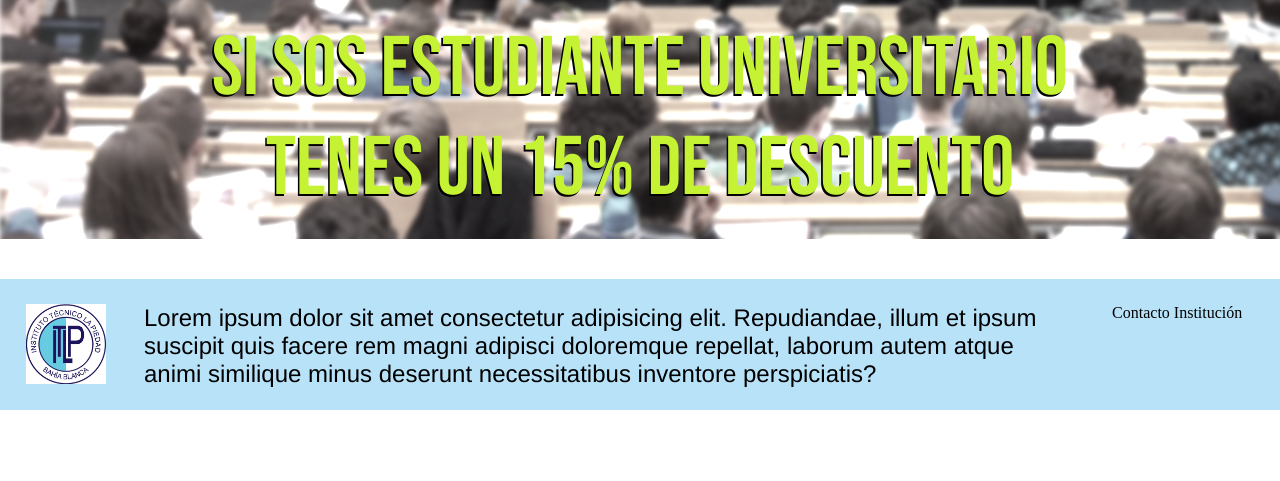
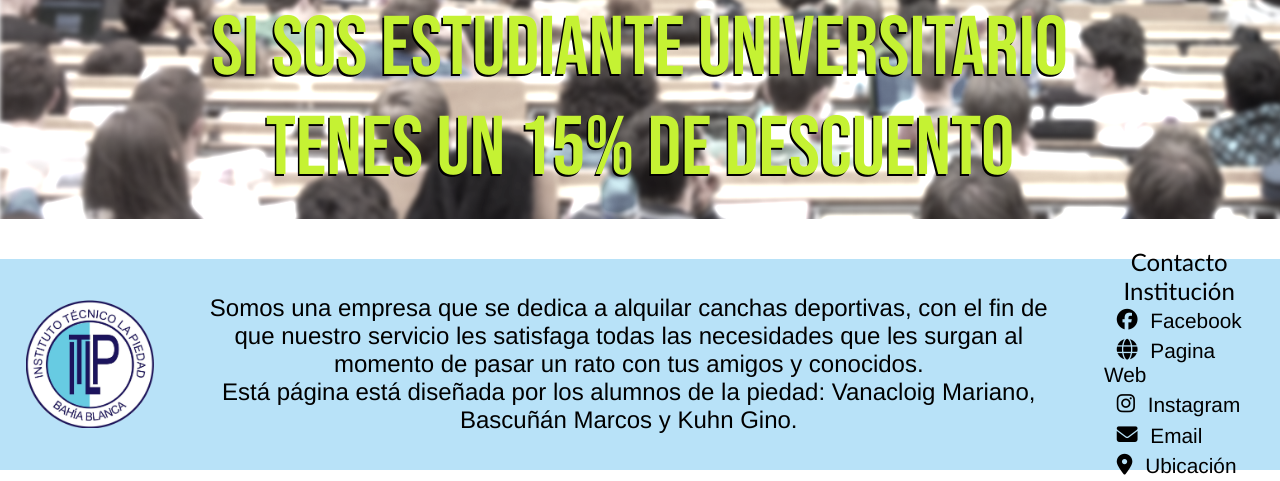
Before and after one commit to camiloCanclini/Proyecto-Mariano-Vanacloig-2022, a PHP site: page / in a window 1280 px wide. Shown: the part 3422-3903 px from the top of the page. Before the commit the page ends 3832 px from the top, so only its background shows below. Run offline with PHP 8.4, Linux system fonts and the light colour scheme; some libraries are stand-ins or nearby versions.

Commit message:
Pagina de entrada terminada | Faltaria agregar js en la tabla de canchas | Empezando con Backend

```diff
--- a/css/styles.css
+++ b/css/styles.css
@@ -381,7 +410,7 @@
 
 footer{
     background-color: var(--primary-color);
-    height: 10vh;
+    height: 20vh;
     padding: 2vw;
     display: flex;
 
@@ -395,7 +424,52 @@
     font-size: 3vh;
     font-family: 'Franklin Gothic Medium', 'Arial Narrow', Arial, sans-serif;
     margin: 0px 3vw;
+    text-align: center;
+    display: flex;
+    align-items: center;
+    justify-content: center;
 }
 footer > div{
     width: 30vw;
+    height: 100%;
+    display: flex;
+    flex-direction: column;
+    align-items: center;
+    justify-content: center;
 }
+footer > div > p{
+    font-size: 3vh;
+    font-family: 'Trebuchet MS', 'Lucida Sans Unicode', 'Lucida Grande', 'Lucida Sans', Arial, sans-serif;
+    text-align: center;
+}
+footer > div > ul{
+    display: flex;
+    flex-direction: column;
+    align-items: center;
+    justify-content: center;
+    text-align: left;
+    padding: 0;
+    margin: 0;
+    width: 100%;
+    font-family: 'Franklin Gothic Medium', 'Arial Narrow', Arial, sans-serif;
+}
+footer > div > ul > li{
+    display: inline-block;
+    width: 100%;
+    margin: .4vh 0;
+    font-size: 130%;
+}
+footer > div > ul > li i{
+    float: left;
+    margin: 0 1vw;
+}
+footer a{
+    color: #000;
+    text-decoration: none;
+}
+footer a:visited{
+    color: #000;
+}
+footer a:link{
+    color: #000;
+}
--- a/index.html
+++ b/index.html
@@ -23,6 +23,10 @@
                 <a href=""><i class="fa-brands fa-instagram"></i></a>
             </li>
         </ul>
+        <div id="header_login-box">
+            <div><a href="">Ingresar</a><i></i></div>
+            <div><a href="">Registrarse</a><i></i></div>
+        </div>
     </header>
     <nav>
         <ul>
@@ -58,12 +62,12 @@
                 </div>
                 <div class="main_about-us_card-info">
                     <img src="images/photos/about-us-card2.jpeg" alt="">
-                    <h3>Descuentos</h3>
+                    <h3>Bonificaciones Afiliados</h3>
                     <div>
                         <ul>
-                            <li> FOOTBALL </li>
-                            <li> BASKET </li>
-                            <li> VOLLEY </li>
+                            <li><i class="fa-solid fa-trophy"></i><span>Torneos</span></li>
+                            <li><i class="fa-solid fa-percent"></i><span>Descuentos</span></li>
+                            <li><i class="fa-solid fa-hand-holding-heart"></i><span>Promos</span></li>
                         </ul>
                     </div>
                 </div>
@@ -157,11 +161,28 @@
         <p>Si sos estudiante universitario tenes un 15% de descuento</p>
     </aside>
     <footer>
-        <img src="images/logos/logoITLP.jpg" alt="">
-        <p>Lorem ipsum dolor sit amet consectetur adipisicing elit. Repudiandae, illum et ipsum suscipit quis facere rem magni adipisci doloremque repellat, laborum autem atque animi similique minus deserunt necessitatibus inventore perspiciatis?</p>
+        <img src="images/logos/logoITLP.png" alt="">
+        <p id="footer_description">Somos una empresa que se dedica a alquilar canchas deportivas, con el fin de que nuestro servicio les satisfaga todas las necesidades que les surgan al momento de pasar un rato con tus amigos y conocidos.
+        <br>Está página está diseñada por los alumnos de la piedad: Vanacloig Mariano, Bascuñán Marcos y Kuhn Gino.</p>
         <div>
             <p>Contacto Institución</p>
-            <a href=""></a>
+            <ul id="footer_social-media-itlp">
+                <li>
+                    <a href=""><i class="fa-brands fa-facebook"></i>Facebook</a>
+                </li>
+                <li>
+                    <a href=""><i class="fa-solid fa-globe"></i>Pagina Web</a>
+                </li>
+                <li>
+                    <a href=""><i class="fa-brands fa-instagram"></i>Instagram</a>
+                </li>
+                <li>
+                    <a href=""><i class="fa-solid fa-envelope"></i>Email</a>
+                </li>
+                <li>
+                    <a href=""><i class="fa-solid fa-location-dot"></i>Ubicación</a>
+                </li>
+            </ul>
         </div>
     </footer>
 </body>
```
Also changed, not shown: other parts of css/styles.css (+32 -3 lines), images/logos/logoITLP.png (added).
